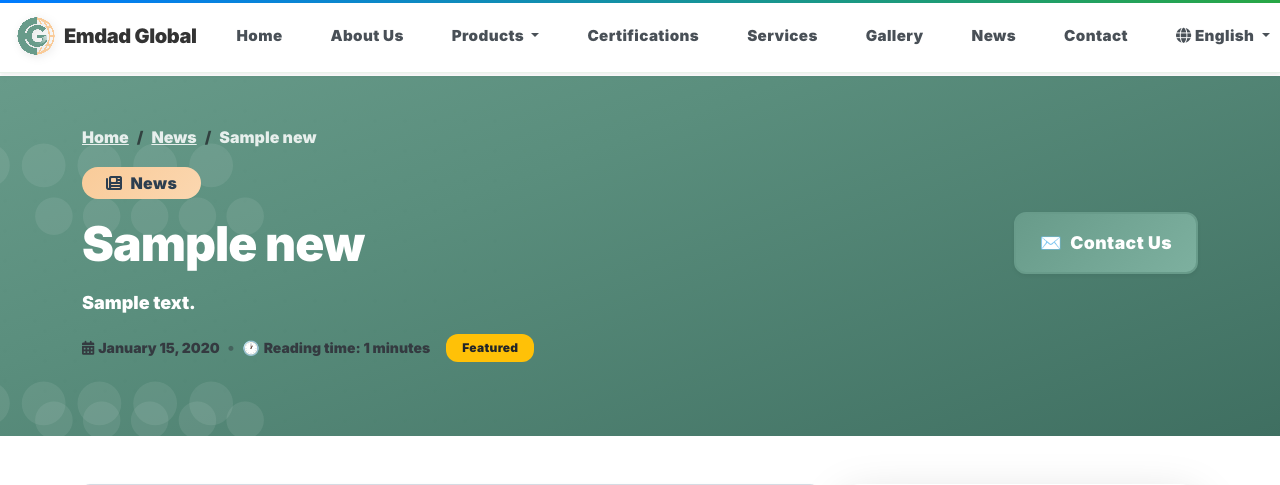
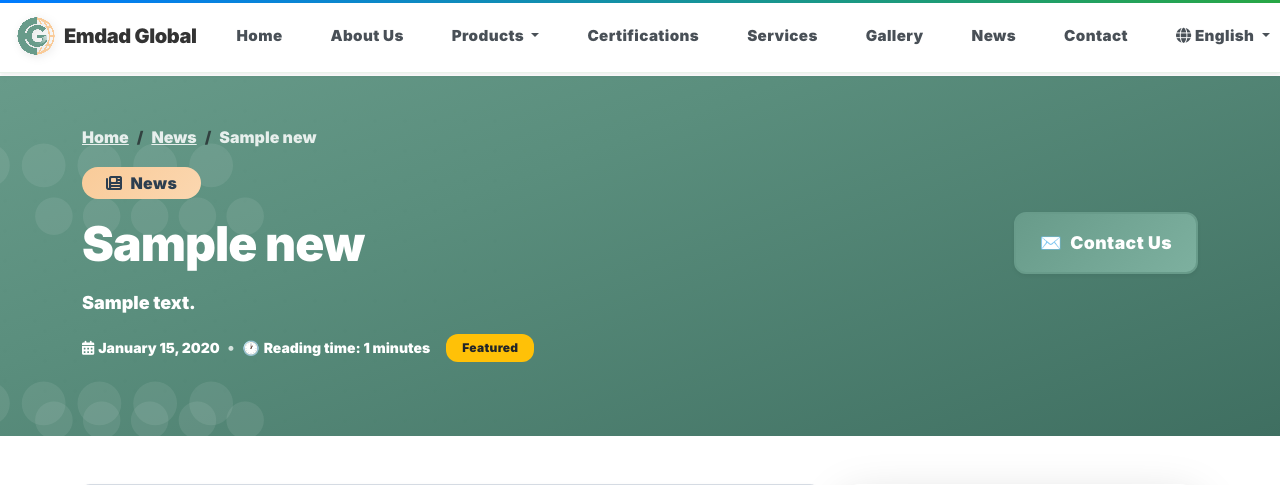
Before and after one commit to whatisup223/emdad, a Flask app: a page that uses templates/main/news_detail.html in a window 1280 px wide. Shown: the top 485 px of the page. Run offline with Flask 3, Linux system fonts and the light colour scheme; tables that the repository leaves empty hold one stand-in row (values such as "Sample post"); grey boxes marked "Sample" are stand-in pictures; some libraries are stand-ins or nearby versions.

Commit message:
News detail hero: make date and reading time text white in hero section.

```diff
--- a/templates/main/news_detail.html
+++ b/templates/main/news_detail.html
@@ -83,11 +83,11 @@
           {% endif %}
         </div>
 
-        <div class="d-flex flex-wrap align-items-center gap-2 text-white-75">
+        <div class="d-flex flex-wrap align-items-center gap-2" style="color:#fff;">
           {% set rt = article.get_reading_time(current_language) %}
-          <small><i class="fas fa-calendar-alt me-1"></i>{% if is_rtl %}{{ article.publish_at.strftime('%d %B %Y') }}{% else %}{{ article.publish_at.strftime('%B %d, %Y') }}{% endif %}</small>
-          <span class="opacity-50">•</span>
-          <small><i class="fas fa-clock me-1"></i>{% if is_rtl %}وقت القراءة: {{ rt }} {{ 'دقيقة' if rt == 1 else 'دقائق' }}{% else %}{{ _('Reading time') }}: {{ rt }} {{ _('minutes') }}{% endif %}</small>
+          <small class="text-white"><i class="fas fa-calendar-alt me-1"></i>{% if is_rtl %}{{ article.publish_at.strftime('%d %B %Y') }}{% else %}{{ article.publish_at.strftime('%B %d, %Y') }}{% endif %}</small>
+          <span class="opacity-75" style="color:#fff;">•</span>
+          <small class="text-white"><i class="fas fa-clock me-1"></i>{% if is_rtl %}وقت القراءة: {{ rt }} {{ 'دقيقة' if rt == 1 else 'دقائق' }}{% else %}{{ _('Reading time') }}: {{ rt }} {{ _('minutes') }}{% endif %}</small>
           {% if article.featured %}
           <span class="badge bg-warning text-dark ms-2">{{ _('Featured') }}</span>
           {% endif %}
```
